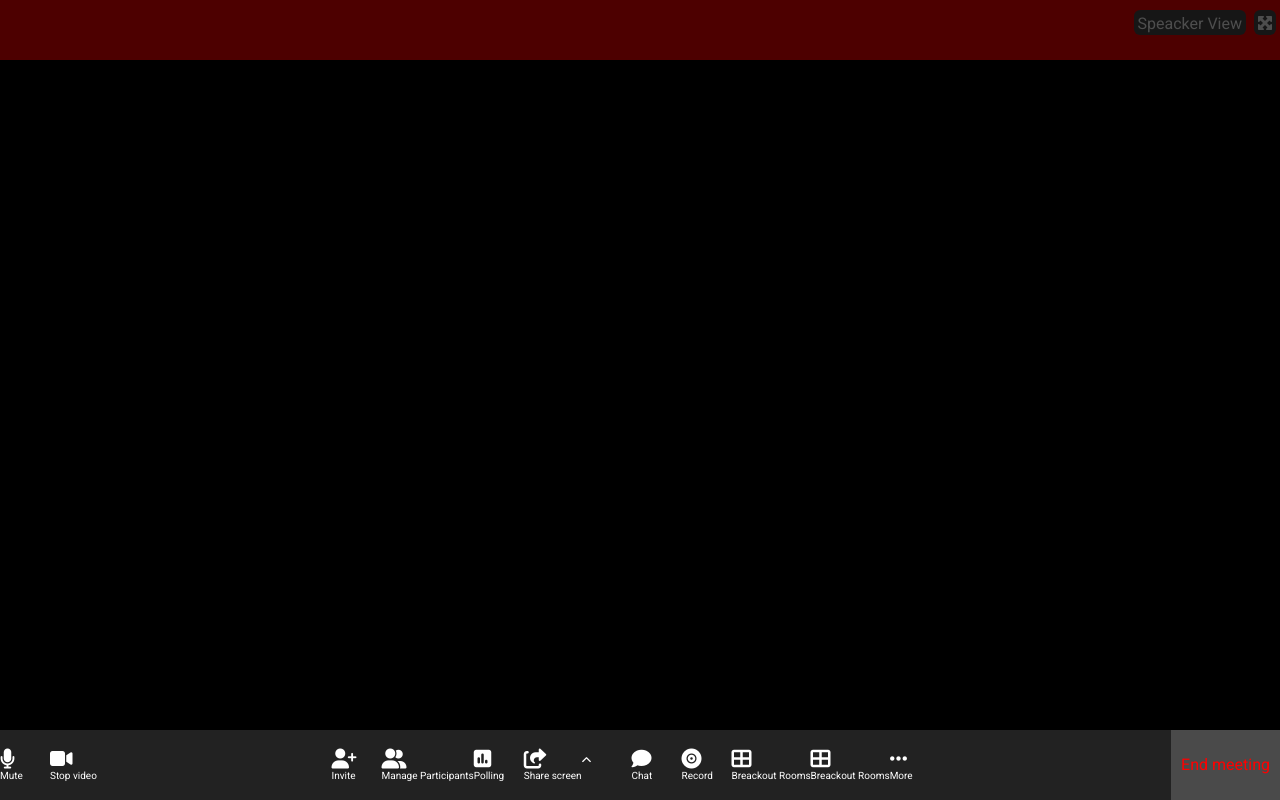
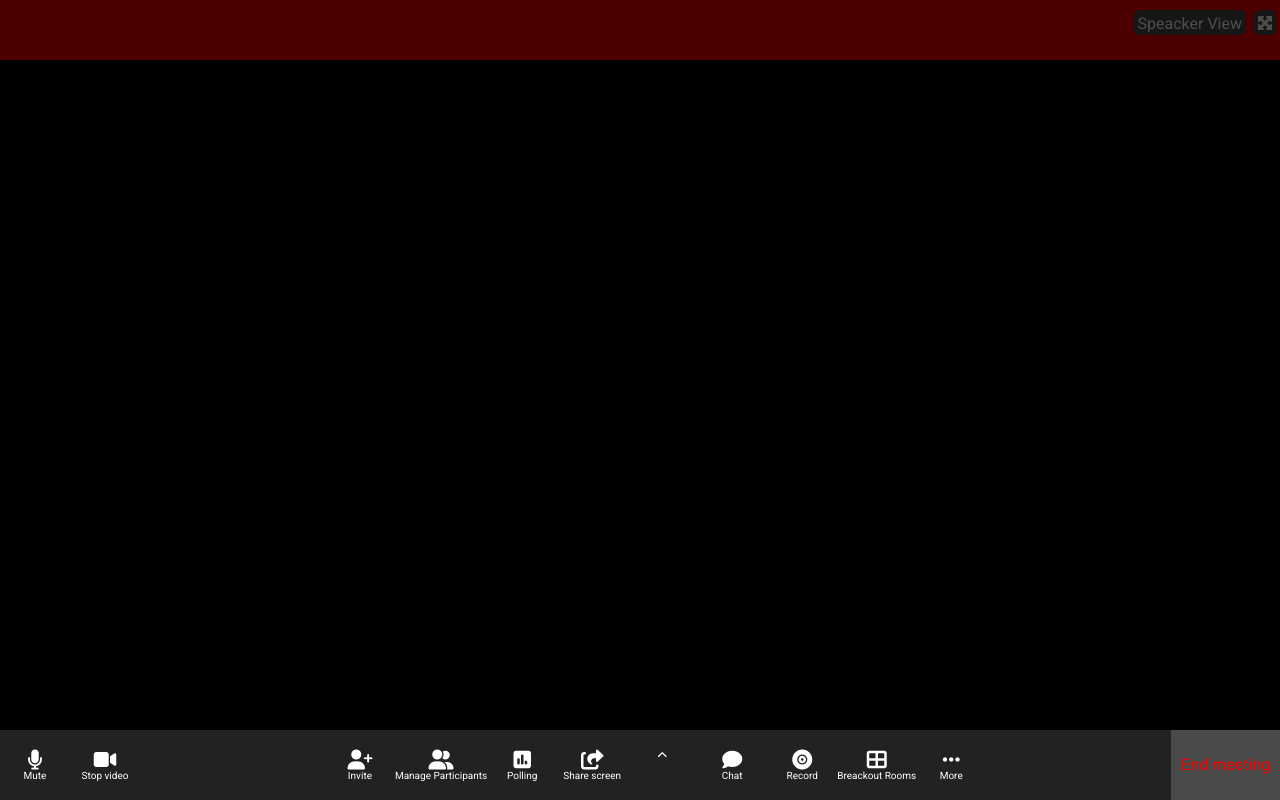
Before and after one commit to luca-gif/html-css-zoom, a plain HTML site: page index.html in a window 1280 px wide. Drawn offline with Linux system fonts and the light colour scheme.

Commit message:
footer fixed

```diff
--- a/index.html
+++ b/index.html
@@ -46,6 +46,8 @@
 
     </div>
   </div>
+
+  <!-- FOOTER CENTER -->
 
   <div class="items-center flex">
 
@@ -106,18 +108,13 @@
 
     <div class="item">
 
-      <i class="fa-solid fa-table-cells-large"></i>
-      <p>Breackout Rooms</p>
-
-    </div>
-
-    <div class="item">
-
       <i class="fa-solid fa-ellipsis"></i>
       <p>More</p>
 
     </div>
   </div>
+
+  <!-- /FOOTER CENTER -->
 
   <div class="items-right flex">
 
--- a/style.css
+++ b/style.css
@@ -37,7 +37,10 @@ footer{
 
 footer .item{
   color: white;
-  min-width: 50px;
+  min-width: 70px;
+  display: flex;
+  align-items: center;
+  flex-direction: column;
 }
 
 footer .items-right{
```
